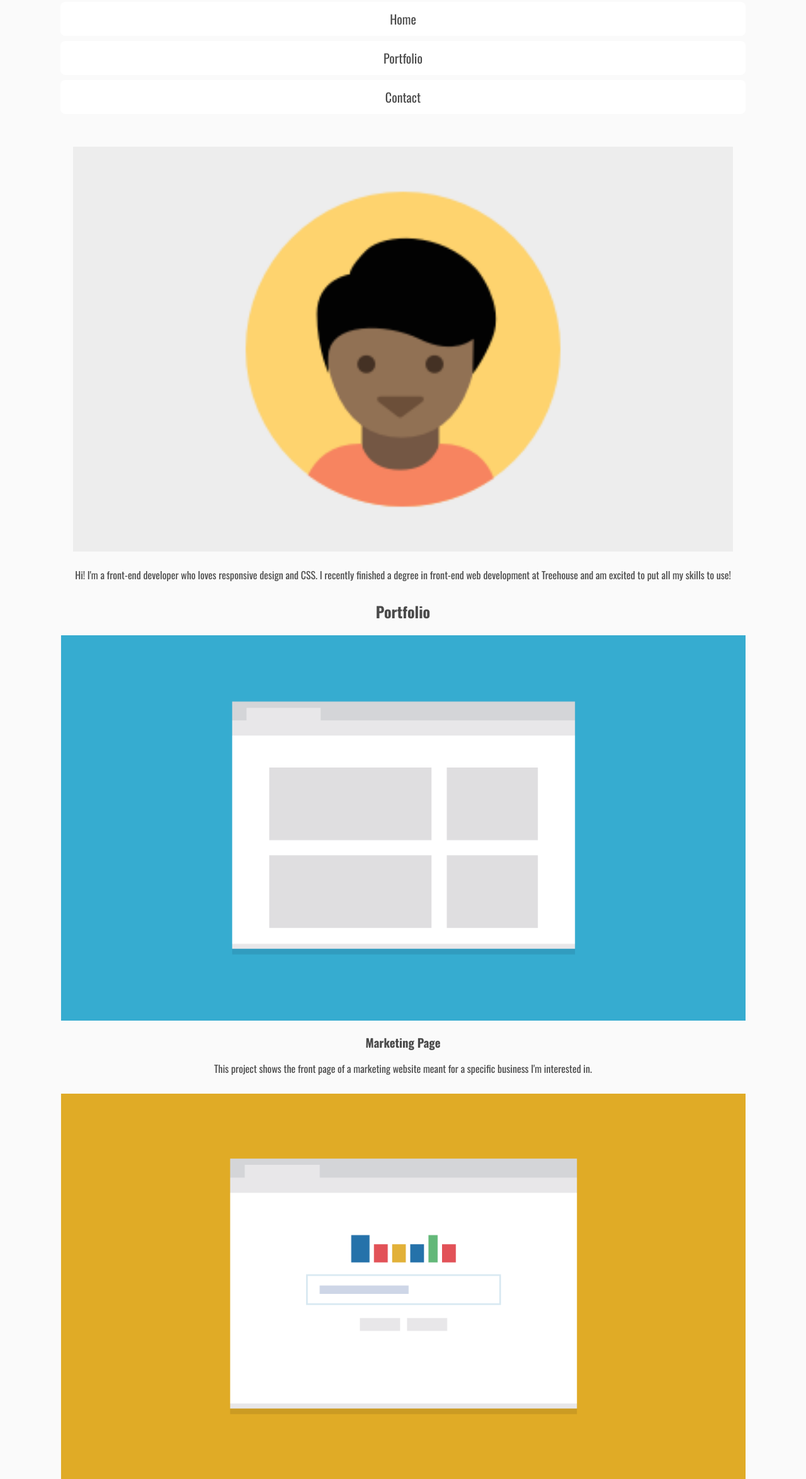
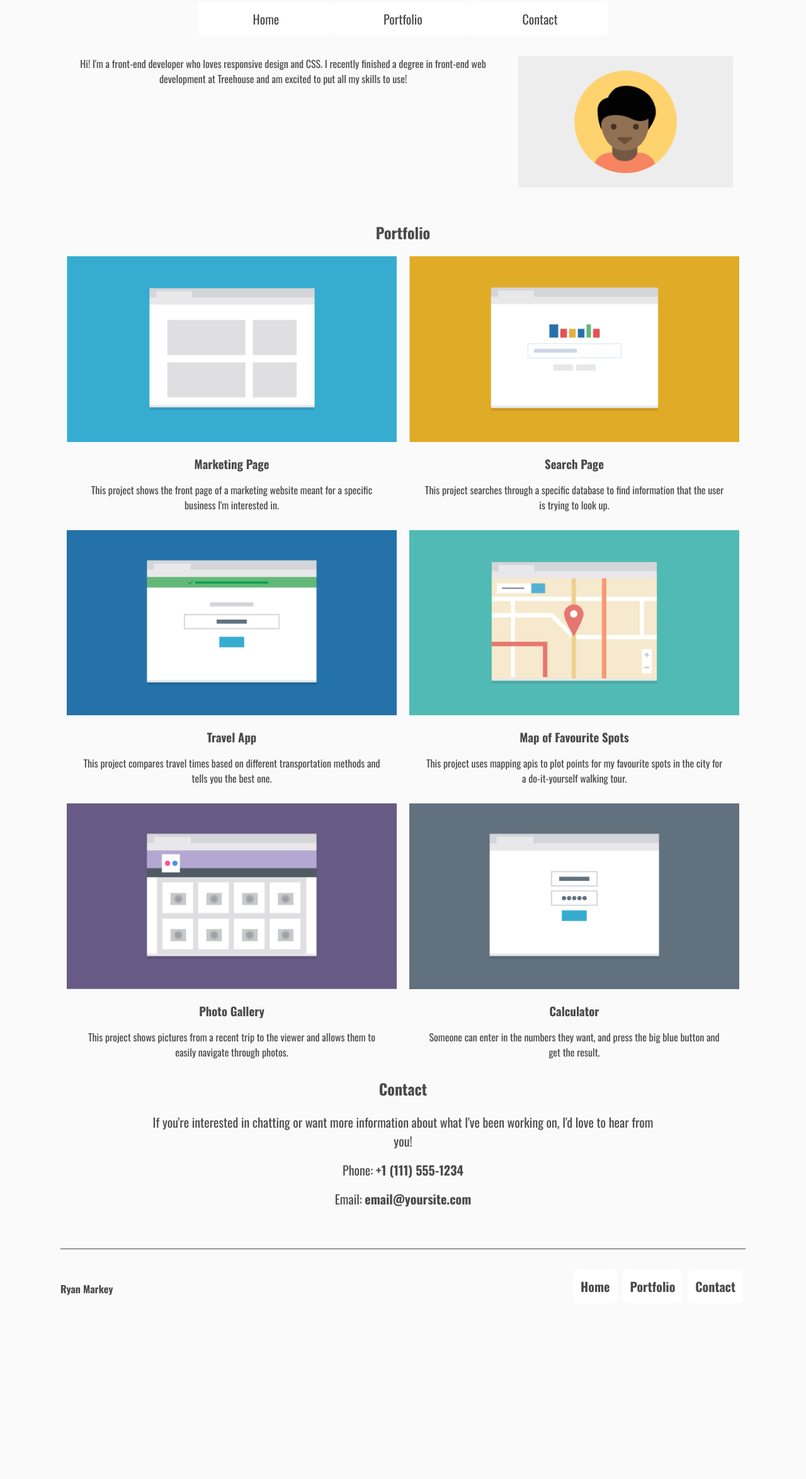
Before and after one commit to PurpleDefault/FEWD-TechDegree-Project-2, a plain HTML site: page index.html in a window 1280 px wide. Shown: the part 86-2435 px from the top of the page at 63% size. After the commit the page ends 2196 px from the top, so only its background shows below. Drawn offline with nearby package versions, Linux system fonts and the light colour scheme.

Commit message:
Tablet layout complete.

```diff
--- a/css/style.css
+++ b/css/style.css
@@ -112,3 +112,60 @@ footer p a {
   justify-content: space-between;
   flex-direction: row;
 }
+
+#footer_nav {
+  display: none;
+}
+
+@media (min-width: 768px) {
+
+  .portfolio_items {
+    flex-direction: row;
+    flex-wrap: wrap;
+  }
+
+  .card {
+    padding-left: 10px;
+    padding-right: 10px;
+    flex-basis: 50%;
+  }
+
+  #nav {
+    flex-direction: row;
+    width: 60%;
+    margin: auto;
+  }
+
+  #header {
+    align-items: flex-start;
+    flex-direction: row-reverse;
+  }
+
+  .user_bio {
+    flex-basis: 70%;
+  }
+
+  .user_img {
+    padding-top: 0;
+  }
+
+  #contact p {
+    font-size: 1.25rem;
+    width: 75%;
+    margin: auto;
+    padding-bottom: 1rem;
+  }
+
+  #back_to_top {
+    display: none;
+  }
+
+  #footer_nav {
+    display: flex;
+    flex-direction: row;
+  }
+
+  #footer_nav li {
+    padding: 0.25rem;
+  }
+}
--- a/index.html
+++ b/index.html
@@ -10,13 +10,13 @@
   <body>
     <nav id="home">
       <h1>Ryan Markey</h1>
-      <ul class="flex">
+      <ul class="flex" id="nav">
         <li><a href="#home">Home</a></li>
         <li><a href="#portfolio">Portfolio</a></li>
         <li><a href="#contact">Contact</a></li>
       </ul>
     </nav>
-    <header>
+    <header class="flex" id="header">
       <div class="user_img">
         <img src="images/responsive-layout-profile.png" alt="The users' picture!">
       </div>
@@ -24,8 +24,10 @@
         <p>Hi! I'm a front-end developer who loves responsive design and CSS. I recently finished a degree in front-end web development at Treehouse and am excited to put all my skills to use!</p>
       </div>
     </header>
-    <main class="flex" id="portfolio">
+    <main id="portfolio">
       <h2>Portfolio</h2>
+
+      <section class="flex portfolio_items">
         <div class="card">
           <img src="images/portfolio-1.png" alt="An image of a marketing website.">
           <h3>Marketing Page</h3>
@@ -56,6 +58,7 @@
           <h3>Calculator</h3>
           <p>Someone can enter in the numbers they want, and press the big blue button and get the result.</p>
         </div>
+      </section>
 
       <section class="contact" id="contact">
         <h2>Contact</h2>
@@ -68,7 +71,14 @@
 
     <footer class="flex footer_flex">
       <p>Ryan Markey</p>
-      <p><a href="#">Back to Top</a></p>
+      <p id="back_to_top"><a href="#">Back to Top</a></p>
+
+      <ul class="flex" id ="footer_nav">
+        <li><a href="#home">Home</a></li>
+        <li><a href="#portfolio">Portfolio</a></li>
+        <li><a href="#contact">Contact</a></li>
+      </ul>
+
     </footer>
 
   </body>
```
Lines whose indentation alone changed are shown as unchanged.
